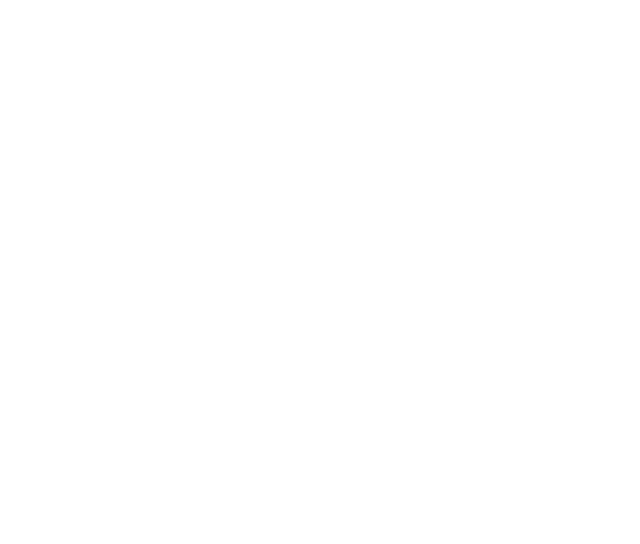
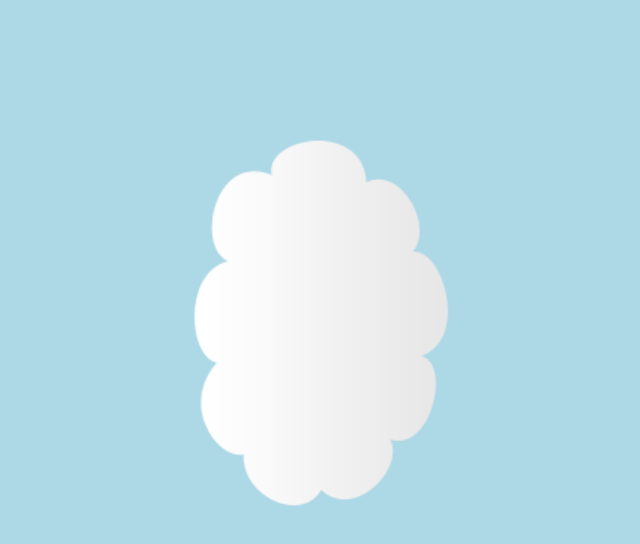
Before and after one commit to WeerayoothM/css-animations-playlist, a plain HTML site: page index.html in a window 1280 px wide. Shown: the whole page, without its empty margins (320-960 px from the left). Drawn offline with Linux system fonts and the light colour scheme.

Commit message:
[Added] Transforms

```diff
--- a/index.html
+++ b/index.html
@@ -1,10 +1,10 @@
 <!DOCTYPE html>
 <head>
   <title>Basket Example</title>
-  <link href="style.css" rel="stylesheet" type="text/css">
+  <link href="style.css" rel="stylesheet" type="text/css" />
 </head>
 <body>
   <div class="wrapper">
-
+    <img src="mario-examples/img/cloud.png" alt="cloud" />
   </div>
 </body>
--- a/style.css
+++ b/style.css
@@ -1,5 +1,18 @@
-.wrapper{
+body {
+  background: lightblue;
+  text-align: center;
+}
+
+.wrapper {
   width: 100%;
   padding: 20px;
   box-sizing: border-box;
 }
+
+img {
+  /* transform: translate(200px,200px); */
+  /* transform: scale(2, 0.5); */
+  /* transform: rotate(90deg); clockwisedeg */
+  transform: rotate(-90deg) translateY(200px); /* rotate axis before translate*/
+  transform: translateY(200px) rotate(-90deg) scale(1.5); /* translate before rotate axis*/
+}
```
